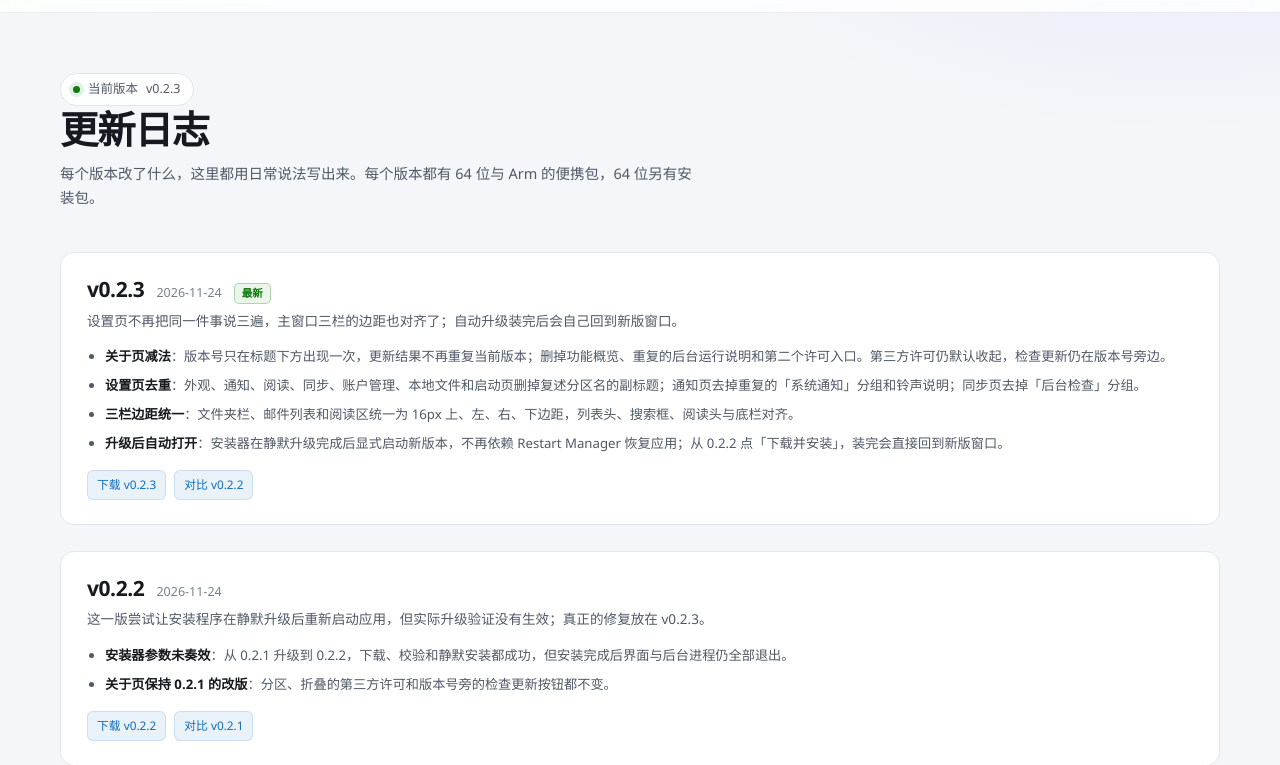
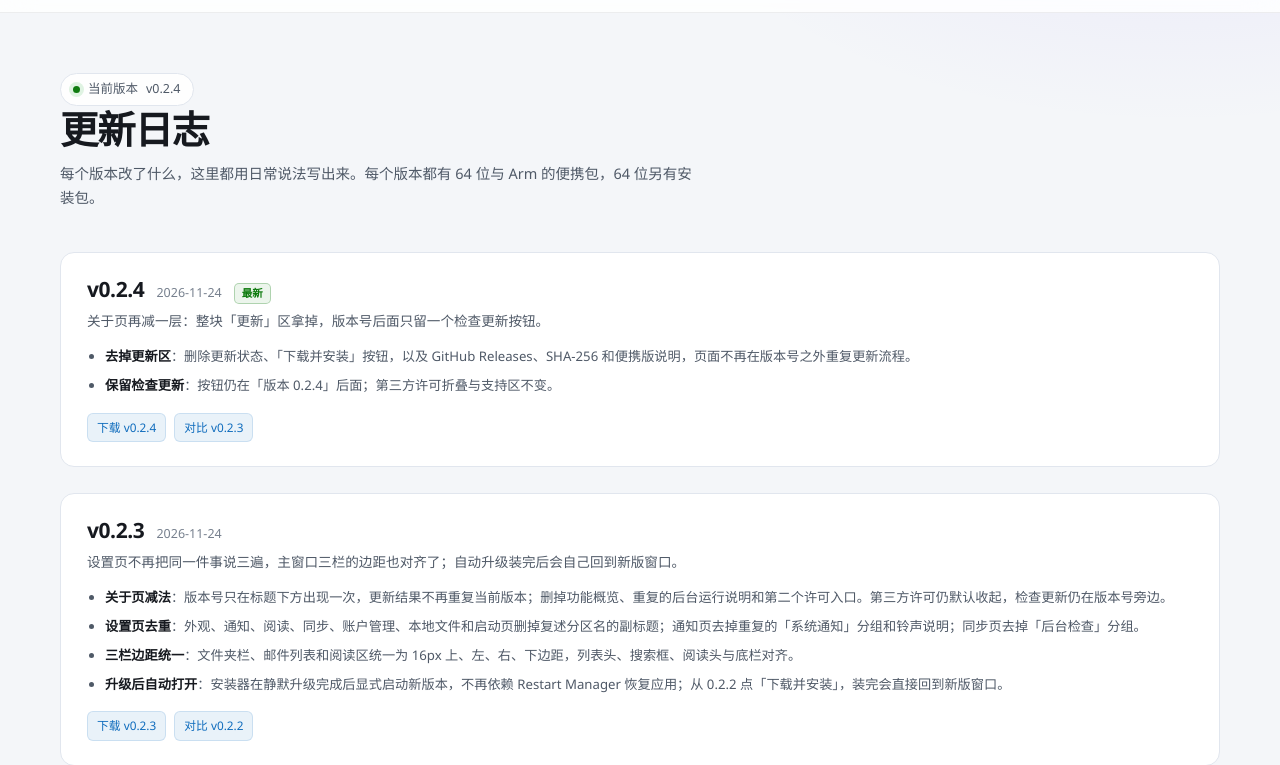
Before and after one commit to refout/MailDog, a plain HTML site: page web/changelog.html in a window 1280 px wide. Shown: the part 52-817 px from the top of the page. Drawn offline with Linux system fonts and the light colour scheme; no server answers.

Commit message:
release: v0.2.4 移除关于页更新区，仅保留检查更新

```diff
--- a/web/changelog.html
+++ b/web/changelog.html
@@ -58,7 +58,7 @@
 
 <main id="main">
   <div class="wrap page-head">
-    <span class="pill"><span class="dot"></span> 当前版本 <span data-release-version>v0.2.3</span></span>
+    <span class="pill"><span class="dot"></span> 当前版本 <span data-release-version>v0.2.4</span></span>
     <h1>更新日志</h1>
     <p>每个版本改了什么，这里都用日常说法写出来。每个版本都有 64 位与 Arm 的便携包，64 位另有安装包。</p>
   </div>
@@ -67,9 +67,25 @@
 
     <article class="release">
       <div class="release-top">
+        <h2>v0.2.4</h2>
+        <span class="date">2026-11-24</span>
+        <span class="latest">最新</span>
+      </div>
+      <p class="summary">关于页再减一层：整块「更新」区拿掉，版本号后面只留一个检查更新按钮。</p>
+      <ul>
+        <li><b>去掉更新区</b>：删除更新状态、「下载并安装」按钮，以及 GitHub Releases、SHA-256 和便携版说明，页面不再在版本号之外重复更新流程。</li>
+        <li><b>保留检查更新</b>：按钮仍在「版本 0.2.4」后面；第三方许可折叠与支持区不变。</li>
+      </ul>
+      <div class="assets">
+        <a href="https://github.com/refout/MailDog/releases/tag/v0.2.4" target="_blank" rel="noopener">下载 v0.2.4</a>
+        <a href="https://github.com/refout/MailDog/compare/v0.2.3...v0.2.4" target="_blank" rel="noopener">对比 v0.2.3</a>
+      </div>
+    </article>
+
+    <article class="release">
+      <div class="release-top">
         <h2>v0.2.3</h2>
         <span class="date">2026-11-24</span>
-        <span class="latest">最新</span>
       </div>
       <p class="summary">设置页不再把同一件事说三遍，主窗口三栏的边距也对齐了；自动升级装完后会自己回到新版窗口。</p>
       <ul>
```
Also changed, not shown: web/index.html (+3 -3 lines), 4 other files.
